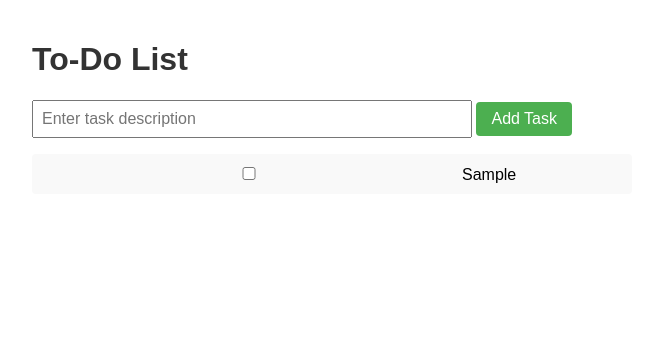
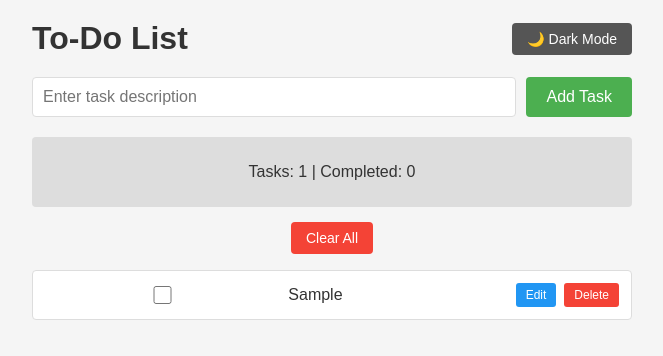
Before and after one commit to Amalshakavindi2003/to-do, a plain HTML site: page index.html in a window 1280 px wide. Both pictures are taken after typing "Sample" into the empty fields and a click on the button "Add Task". Shown: the whole page, without its empty margins (308-971 px from the left). Drawn offline with Linux system fonts and the light colour scheme.

Commit message:
Add advanced features: delete, edit, local storage, dark mode, task counter, clear all, and increase task limit to 10

```diff
--- a/app.js
+++ b/app.js
@@ -1,5 +1,12 @@
 const tasks = [];
-const maxTasks = 5;
+const maxTasks = 10;
+
+// Load tasks from localStorage on page load
+window.addEventListener('DOMContentLoaded', function() {
+  loadTasksFromStorage();
+  renderTasks();
+  loadDarkMode();
+});
 
 function addTask() {
   const input = document.getElementById('taskInput');
@@ -9,28 +16,101 @@ function addTask() {
     return;
   }
   if (tasks.length >= maxTasks) {
-    alert('Maximum 5 tasks allowed!');
+    alert('Maximum ' + maxTasks + ' tasks allowed!');
     return;
   }
-  tasks.push({ description: desc, complete: false });
+  tasks.push({ id: Date.now(), description: desc, complete: false });
   input.value = '';
   renderTasks();
+  saveTasksToStorage();
+}
+
+function deleteTask(id) {
+  tasks = tasks.filter(task => task.id !== id);
+  renderTasks();
+  saveTasksToStorage();
+}
+
+function editTask(id) {
+  const task = tasks.find(task => task.id === id);
+  if (!task) return;
+
+  const newDesc = prompt('Edit task:', task.description);
+  if (newDesc && newDesc.trim()) {
+    task.description = newDesc.trim();
+    renderTasks();
+    saveTasksToStorage();
+  }
+}
+
+function toggleComplete(id) {
+  const task = tasks.find(task => task.id === id);
+  if (task) {
+    task.complete = !task.complete;
+    renderTasks();
+    saveTasksToStorage();
+  }
+}
+
+function clearAll() {
+  if (confirm('Are you sure you want to delete all tasks?')) {
+    tasks = [];
+    renderTasks();
+    saveTasksToStorage();
+  }
 }
 
 function renderTasks() {
   const list = document.getElementById('taskList');
   list.innerHTML = '';
-  tasks.forEach((task, i) => {
+
+  tasks.forEach((task) => {
     const li = document.createElement('li');
+    const completeClass = task.complete ? 'complete' : '';
     const checked = task.complete ? 'checked' : '';
-    const completeClass = task.complete ? 'complete' : '';
-    li.innerHTML = '<input type="checkbox" ' + checked + ' onclick="toggleComplete(' + i + ')" />' +
-      '<span class="' + completeClass + '">' + task.description + '</span>';
+
+    li.innerHTML = '<div class="task-content">' +
+      '<input type="checkbox" ' + checked + ' onclick="toggleComplete(' + task.id + ')" />' +
+      '<span class="task-text ' + completeClass + '">' + task.description + '</span>' +
+      '</div>' +
+      '<div class="task-buttons">' +
+      '<button class="edit-btn" onclick="editTask(' + task.id + ')">Edit</button>' +
+      '<button class="delete-btn" onclick="deleteTask(' + task.id + ')">Delete</button>' +
+      '</div>';
     list.appendChild(li);
   });
+
+  updateStats();
 }
 
-function toggleComplete(index) {
-  tasks[index].complete = !tasks[index].complete;
-  renderTasks();
+function updateStats() {
+  const completed = tasks.filter(task => task.complete).length;
+  document.getElementById('taskCount').textContent = tasks.length;
+  document.getElementById('completedCount').textContent = completed;
 }
+
+function toggleDarkMode() {
+  document.body.classList.toggle('dark-mode');
+  localStorage.setItem('darkMode', document.body.classList.contains('dark-mode'));
+}
+
+function loadDarkMode() {
+  if (localStorage.getItem('darkMode') === 'true') {
+    document.body.classList.add('dark-mode');
+  }
+}
+
+function saveTasksToStorage() {
+  localStorage.setItem('todoTasks', JSON.stringify(tasks));
+}
+
+function loadTasksFromStorage() {
+  const stored = localStorage.getItem('todoTasks');
+  if (stored) {
+    try {
+      tasks = JSON.parse(stored);
+    } catch(e) {
+      tasks = [];
+    }
+  }
+}
--- a/index.html
+++ b/index.html
@@ -6,10 +6,28 @@
   <link rel="stylesheet" href="style.css">
 </head>
 <body>
-  <h1>To-Do List</h1>
-  <input id="taskInput" type="text" placeholder="Enter task description">
-  <button onclick="addTask()">Add Task</button>
-  <ul id="taskList"></ul>
+  <div class="container">
+    <div class="header">
+      <h1>To-Do List</h1>
+      <button class="dark-mode-btn" onclick="toggleDarkMode()">🌙 Dark Mode</button>
+    </div>
+
+    <div class="input-section">
+      <input id="taskInput" type="text" placeholder="Enter task description">
+      <button class="add-btn" onclick="addTask()">Add Task</button>
+    </div>
+
+    <div class="stats">
+      <p>Tasks: <span id="taskCount">0</span> | Completed: <span id="completedCount">0</span></p>
+    </div>
+
+    <div class="action-buttons">
+      <button class="clear-btn" onclick="clearAll()">Clear All</button>
+    </div>
+
+    <ul id="taskList"></ul>
+  </div>
+
   <script src="app.js"></script>
 </body>
 </html>
--- a/style.css
+++ b/style.css
@@ -1,19 +1,76 @@
+:root {
+  --bg-color: #f5f5f5;
+  --text-color: #333;
+  --border-color: #ddd;
+  --input-bg: white;
+}
+
+body.dark-mode {
+  --bg-color: #1e1e1e;
+  --text-color: #e0e0e0;
+  --border-color: #444;
+  --input-bg: #2d2d2d;
+}
+
+* {
+  transition: background-color 0.3s, color 0.3s;
+}
+
 body {
   font-family: Arial, sans-serif;
+  background-color: var(--bg-color);
+  color: var(--text-color);
+  margin: 0;
   padding: 20px;
+}
+
+.container {
   max-width: 600px;
   margin: 0 auto;
 }
+
+.header {
+  display: flex;
+  justify-content: space-between;
+  align-items: center;
+}
+
 h1 {
-  color: #333;
+  margin: 0;
 }
+
+.dark-mode-btn {
+  padding: 8px 15px;
+  background-color: #555;
+  color: white;
+  border: none;
+  cursor: pointer;
+  border-radius: 4px;
+  font-size: 14px;
+}
+
+.dark-mode-btn:hover {
+  background-color: #666;
+}
+
+.input-section {
+  display: flex;
+  gap: 10px;
+  margin: 20px 0;
+}
+
 input {
-  padding: 8px;
+  flex: 1;
+  padding: 10px;
   font-size: 16px;
-  width: 70%;
+  border: 1px solid var(--border-color);
+  border-radius: 4px;
+  background-color: var(--input-bg);
+  color: var(--text-color);
 }
-button {
-  padding: 8px 15px;
+
+.add-btn {
+  padding: 10px 20px;
   font-size: 16px;
   background-color: #4CAF50;
   color: white;
@@ -21,24 +78,102 @@ button {
   cursor: pointer;
   border-radius: 4px;
 }
-button:hover {
+
+.add-btn:hover {
   background-color: #45a049;
 }
+
+.stats {
+  background-color: var(--border-color);
+  padding: 10px;
+  border-radius: 4px;
+  text-align: center;
+  margin: 10px 0;
+}
+
+.action-buttons {
+  margin: 15px 0;
+  text-align: center;
+}
+
+.clear-btn {
+  padding: 8px 15px;
+  background-color: #f44336;
+  color: white;
+  border: none;
+  cursor: pointer;
+  border-radius: 4px;
+  font-size: 14px;
+}
+
+.clear-btn:hover {
+  background-color: #da190b;
+}
+
 ul {
   list-style: none;
   padding: 0;
 }
+
 li {
+  display: flex;
+  justify-content: space-between;
+  align-items: center;
   margin: 10px 0;
-  padding: 10px;
-  background-color: #f9f9f9;
+  padding: 12px;
+  background-color: var(--input-bg);
+  border: 1px solid var(--border-color);
   border-radius: 4px;
 }
+
+.task-content {
+  display: flex;
+  align-items: center;
+  flex: 1;
+}
+
+input[type="checkbox"] {
+  margin-right: 12px;
+  cursor: pointer;
+  width: 18px;
+  height: 18px;
+}
+
+.task-text {
+  flex: 1;
+}
+
 .complete {
   text-decoration: line-through;
   color: #888;
 }
-input[type="checkbox"] {
-  margin-right: 10px;
+
+.task-buttons {
+  display: flex;
+  gap: 8px;
+}
+
+.edit-btn, .delete-btn {
+  padding: 5px 10px;
+  font-size: 12px;
+  border: none;
   cursor: pointer;
+  border-radius: 3px;
+  color: white;
 }
+
+.edit-btn {
+  background-color: #2196F3;
+}
+
+.edit-btn:hover {
+  background-color: #0b7dda;
+}
+
+.delete-btn {
+  background-color: #f44336;
+}
+
+.delete-btn:hover {
+  background-color: #da190b;
+}
```
